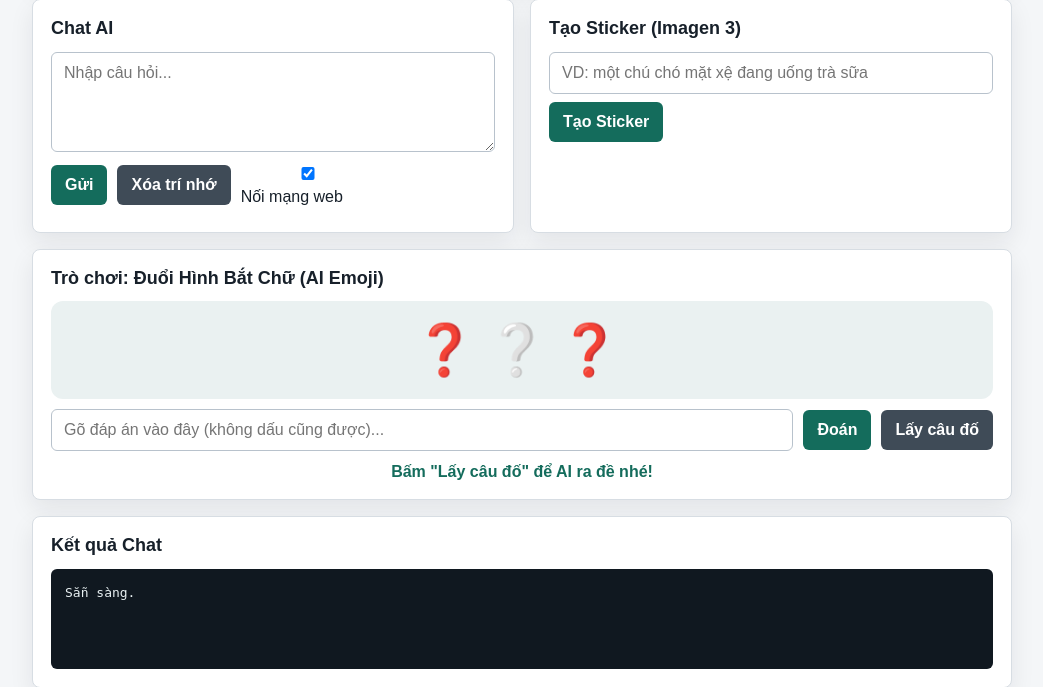
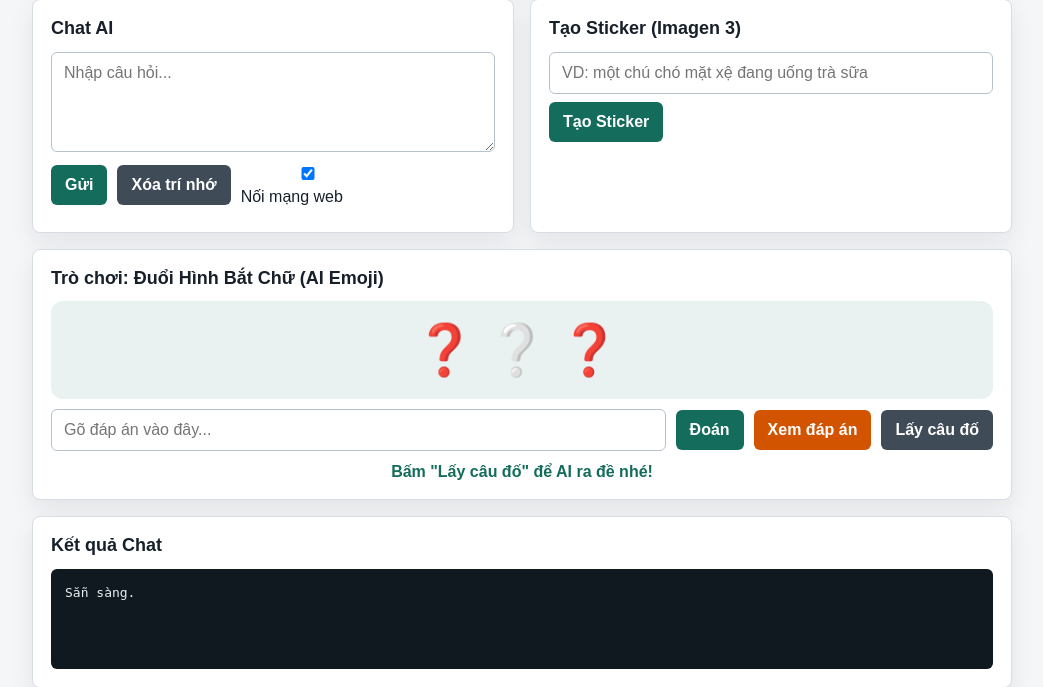
Before and after one commit to thuyALC/web-bot-page, a Flask app: page / in a window 1280 px wide. Shown: the part 140-827 px from the top of the page, without its empty margins (118-1161 px from the left). Run offline with Flask 3, Linux system fonts and the light colour scheme.

Commit message:
Update index.html

```diff
--- a/templates/index.html
+++ b/templates/index.html
@@ -19,11 +19,12 @@
     button:hover { background: #0f5447; }
     button.secondary { background: #3f4b57; }
     button.secondary:hover { background: #2c353e; }
+    button.warning { background: #d35400; }
+    button.warning:hover { background: #a84300; }
     .row { display: flex; gap: 10px; align-items: center; flex-wrap: wrap; margin-bottom: 8px;}
     pre { min-height: 100px; white-space: pre-wrap; overflow-wrap: anywhere; margin: 0; padding: 14px; border-radius: 6px; background: #101820; color: #e8f0f2; line-height: 1.5; }
     .media-box { margin-top: 15px; text-align: center; }
     .media-box img { max-width: 100%; border-radius: 8px; border: 1px solid #ccc; display: none; }
-    /* Style Game Đuổi hình bắt chữ */
     .game-board { font-size: 50px; text-align: center; padding: 20px; margin: 10px 0; background: #eaf1f1; border-radius: 12px; letter-spacing: 10px;}
     @media (max-width: 760px) { .grid { grid-template-columns: 1fr; } body { padding: 12px; } }
   </style>
@@ -63,8 +64,9 @@
       <h2>Trò chơi: Đuổi Hình Bắt Chữ (AI Emoji)</h2>
       <div class="game-board" id="game-display">❓❔❓</div>
       <div class="row" style="display: flex;">
-        <input id="game-guess" placeholder="Gõ đáp án vào đây (không dấu cũng được)..." style="flex: 1; margin-bottom: 0;">
+        <input id="game-guess" placeholder="Gõ đáp án vào đây..." style="flex: 1; margin-bottom: 0;">
         <button id="btn-guess">Đoán</button>
+        <button class="warning" id="btn-show-answer">Xem đáp án</button>
         <button class="secondary" id="btn-new-riddle">Lấy câu đố</button>
       </div>
       <div id="game-status" style="margin-top: 12px; font-weight: bold; text-align: center; color: #146c5c;">Bấm "Lấy câu đố" để AI ra đề nhé!</div>
@@ -154,6 +156,19 @@
       }
     });
 
+    // Nút Xem đáp án mới
+    document.querySelector("#btn-show-answer").addEventListener("click", async () => {
+      try {
+        const data = await postJson("/api/game/answer", {});
+        gameStatus.textContent = data.message;
+        gameStatus.style.color = "#d35400"; // Hiện màu cam
+        gameDisplay.textContent = "🙈"; // Giấu ảnh đi vì đã xem đáp án
+      } catch (err) {
+        gameStatus.textContent = "Lỗi: " + err.message;
+        gameStatus.style.color = "red";
+      }
+    });
+
     gameGuess.addEventListener("keypress", function(event) {
       if (event.key === "Enter") { document.querySelector("#btn-guess").click(); }
     });
```
